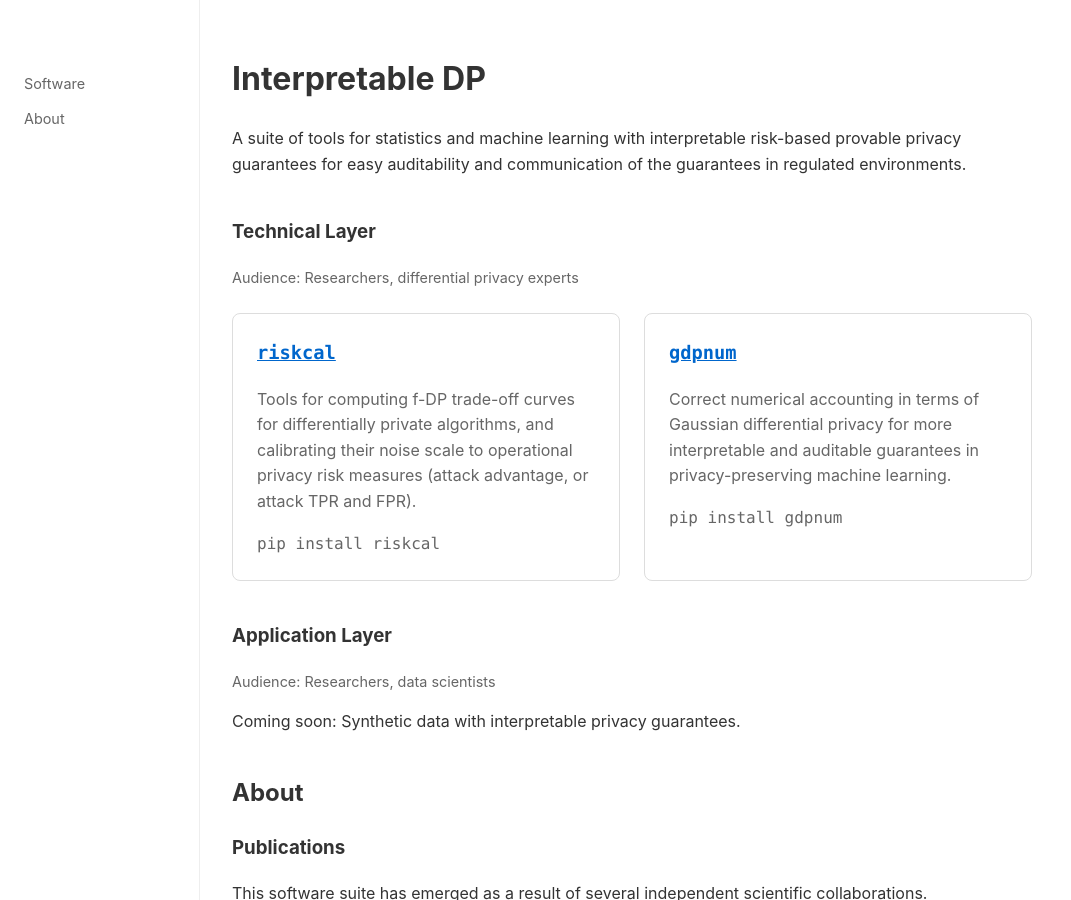
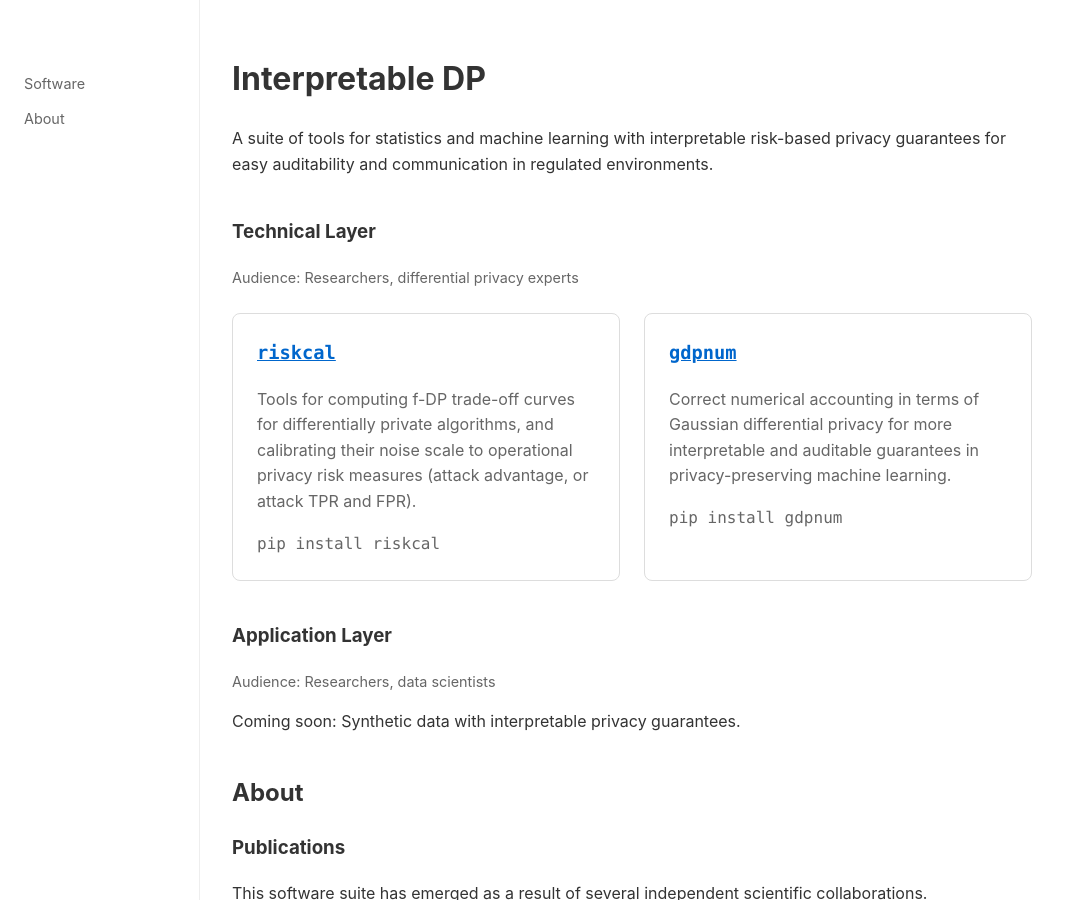
Before and after one commit to interpretable-dp/interpretable-dp.github.io, a Jekyll site: the page built from index.md, in a window 1280 px wide and 900 px high. Shown: the whole window, without its empty margins (0-1071 px from the left). Built offline with Jekyll 4.4.1, drawn with Linux system fonts in a browser that asks for light colours; comment, search, counter and statistics services are not loaded.

Commit message:
Simplify description

```diff
--- a/index.md
+++ b/index.md
@@ -5,7 +5,7 @@ title: Interpretable DP
 
 <h1 id="suite">Interpretable DP</h1>
 
-A suite of tools for statistics and machine learning with interpretable risk-based provable privacy guarantees for easy auditability and communication of the guarantees in regulated environments.
+A suite of tools for statistics and machine learning with interpretable risk-based privacy guarantees for easy auditability and communication in regulated environments.
 
 <div class="section">
 <h3>Technical Layer</h3>
```
